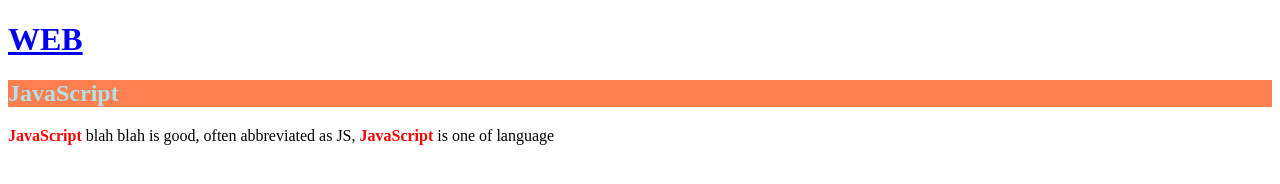
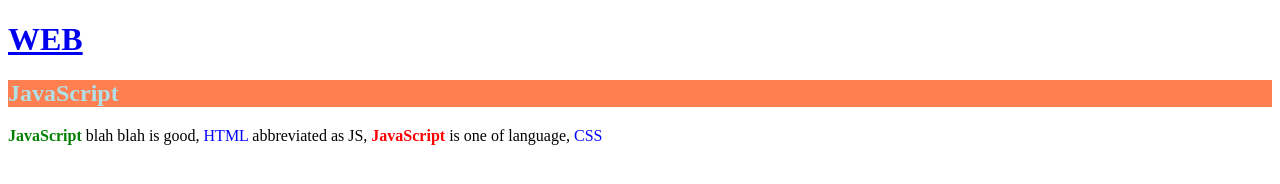
Before and after one commit to ChiwooSong/JavaScript_Practice, a plain HTML site: page codes/ex3.html in a window 1280 px wide. Drawn offline with Linux system fonts and the light colour scheme.

Commit message:
Day 2,1 id > class > tag

```diff
--- a/codes/ex3.html
+++ b/codes/ex3.html
@@ -6,14 +6,20 @@
                 font-weight: bold;
                 color: red;
             }
+            #first{
+                color:green;
+            }
+            span{
+                color: blue;
+            }
         </style>
     </head>
 <body>
     <h1><a href="index.html">WEB</a></h1>
     <h2 style="background-color:coral;color:powderblue">JavaScript</h2>
     <p>
-        <span class="js">JavaScript</span> blah blah is good, often abbreviated as JS,
-        <span class="js">JavaScript</span> is one of language
+        <span id="first" class="js">JavaScript</span> blah blah is good, <span>HTML</span> abbreviated as JS,
+        <span class="js">JavaScript</span> is one of language, <span>CSS</span>
     </p>
 
 </body>
```
